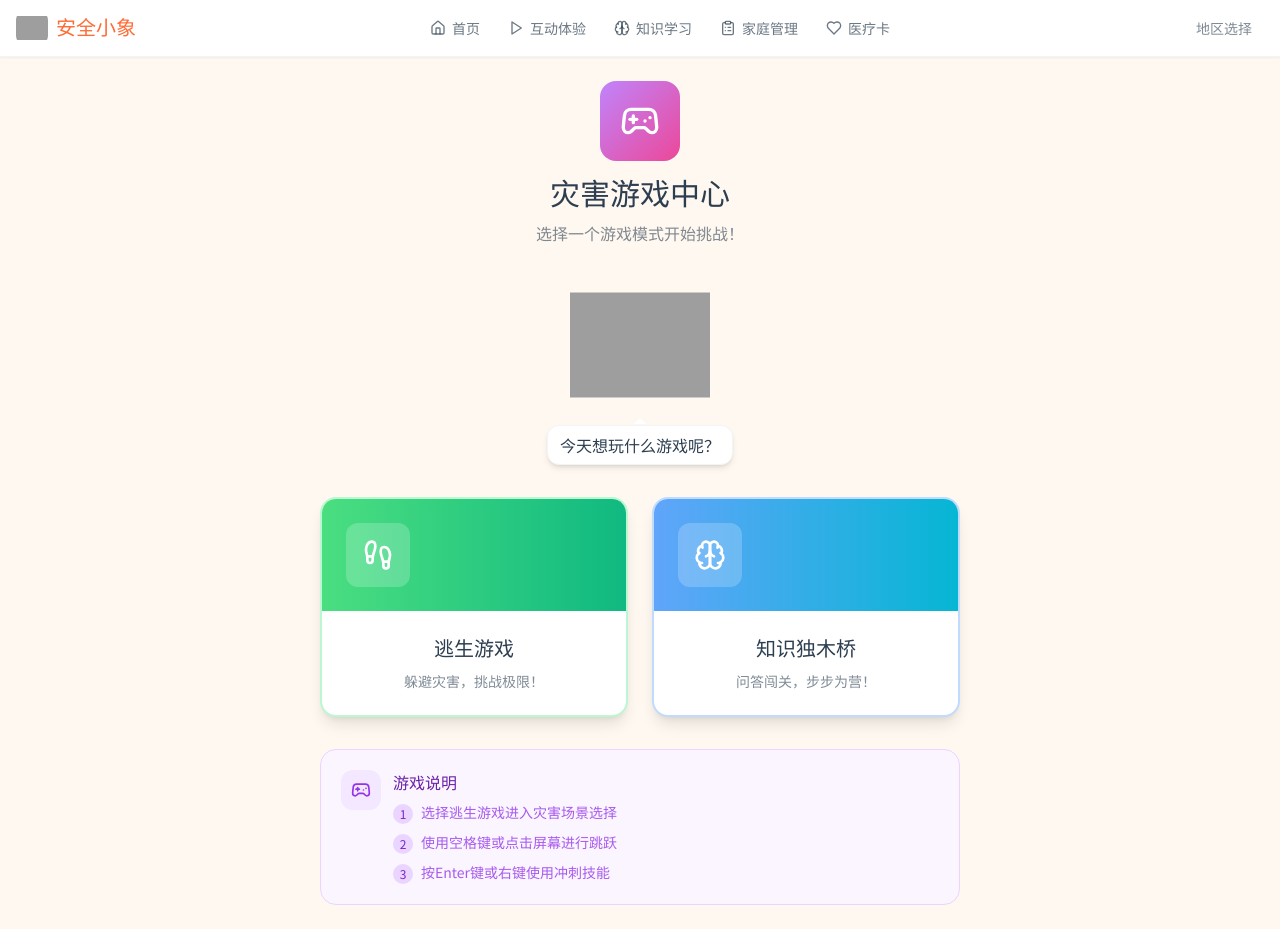
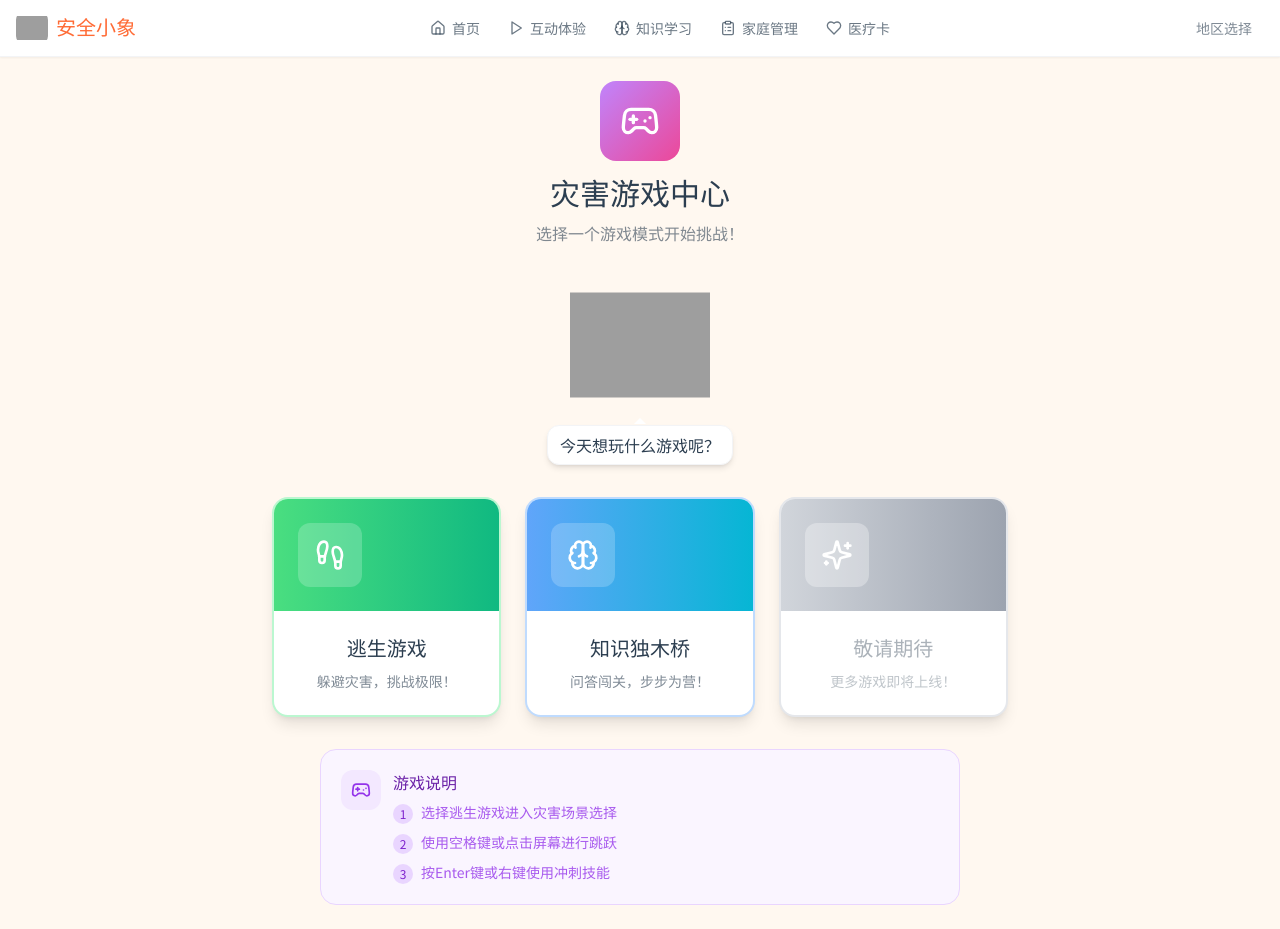
Before and after one commit to chevion/whitelist-competition-bei3, a React (Vite) app: page /#/games in a window 1280 px wide. Built offline with nearby package versions, Linux system fonts and the light colour scheme; grey boxes are pictures that could not be loaded; a web font is replaced by a local one.

Commit message:
feat(games page): add coming soon game card and adjust layout
update grid columns from 2 to 3 on games list pages, add a new disabled coming soon game card with sparkles icon on both GameMain and GamesAndEscape pages

```diff
--- a/src/pages/GamesAndEscape.tsx
+++ b/src/pages/GamesAndEscape.tsx
@@ -1,6 +1,6 @@
 import { Link } from 'react-router-dom';
 import { motion } from 'framer-motion';
-import { Gamepad2, Footprints, Play } from 'lucide-react';
+import { Gamepad2, Footprints, Play, Sparkles } from 'lucide-react';
 import ElephantMascot from '@/components/ElephantMascot';
 
 export default function GamesAndEscape() {
@@ -22,7 +22,7 @@ export default function GamesAndEscape() {
         <ElephantMascot mood="excited" size="lg" message="选择一个开始挑战吧！" />
       </div>
 
-      <div className="grid grid-cols-1 sm:grid-cols-2 gap-6 max-w-2xl mx-auto w-full px-4">
+      <div className="grid grid-cols-1 sm:grid-cols-3 gap-6 max-w-3xl mx-auto w-full px-4">
         <motion.div
           initial={{ opacity: 0, scale: 0.9 }}
           animate={{ opacity: 1, scale: 1 }}
@@ -100,6 +100,37 @@ export default function GamesAndEscape() {
             </div>
           </Link>
         </motion.div>
+
+        <motion.div
+          initial={{ opacity: 0, scale: 0.9 }}
+          animate={{ opacity: 1, scale: 1 }}
+          transition={{ delay: 0.3 }}
+          whileHover={{ scale: 1.02, y: -4 }}
+        >
+          <div className="bg-white rounded-2xl shadow-lg border-2 border-gray-200 overflow-hidden h-full cursor-not-allowed">
+            <div className="bg-gradient-to-r from-gray-300 to-gray-400 p-6">
+              <div className="w-16 h-16 bg-white/30 rounded-xl flex items-center justify-center">
+                <Sparkles size={32} className="text-white" />
+              </div>
+            </div>
+            <div className="p-6">
+              <h3 className="font-title text-xl text-dark-text/40 mb-2">
+                敬请期待
+              </h3>
+              <p className="text-sm text-dark-text/30 mb-4">
+                更多互动体验即将上线，敬请期待！
+              </p>
+              <div className="flex flex-wrap gap-1.5">
+                <span className="text-xs px-2 py-1 rounded-lg bg-gray-100 text-gray-400">
+                  即将推出
+                </span>
+                <span className="text-xs px-2 py-1 rounded-lg bg-gray-100 text-gray-400">
+                  敬请关注
+                </span>
+              </div>
+            </div>
+          </div>
+        </motion.div>
       </div>
 
       <motion.div
--- a/src/pages/games/GameMain.tsx
+++ b/src/pages/games/GameMain.tsx
@@ -1,6 +1,6 @@
 import { Link } from 'react-router-dom';
 import { motion } from 'framer-motion';
-import { Gamepad2, Footprints, Brain } from 'lucide-react';
+import { Gamepad2, Footprints, Brain, Sparkles } from 'lucide-react';
 import ElephantMascot from '@/components/ElephantMascot';
 
 export default function GameMain() {
@@ -22,7 +22,7 @@ export default function GameMain() {
         <ElephantMascot mood="excited" size="lg" message="今天想玩什么游戏呢？" />
       </div>
 
-      <div className="grid grid-cols-1 sm:grid-cols-2 gap-6 max-w-2xl mx-auto w-full px-4">
+      <div className="grid grid-cols-1 sm:grid-cols-3 gap-6 max-w-3xl mx-auto w-full px-4">
         <motion.div
           initial={{ opacity: 0, scale: 0.9 }}
           animate={{ opacity: 1, scale: 1 }}
@@ -78,6 +78,29 @@ export default function GameMain() {
             </div>
           </Link>
         </motion.div>
+
+        <motion.div
+          initial={{ opacity: 0, scale: 0.9 }}
+          animate={{ opacity: 1, scale: 1 }}
+          transition={{ delay: 0.3 }}
+          whileHover={{ scale: 1.02, y: -4 }}
+        >
+          <div className="bg-white rounded-2xl shadow-lg border-2 border-gray-200 overflow-hidden h-full cursor-not-allowed">
+            <div className="bg-gradient-to-r from-gray-300 to-gray-400 p-6">
+              <div className="w-16 h-16 bg-white/30 rounded-xl flex items-center justify-center">
+                <Sparkles size={32} className="text-white" />
+              </div>
+            </div>
+            <div className="p-6 text-center">
+              <h3 className="font-title text-xl text-dark-text/40 mb-2">
+                敬请期待
+              </h3>
+              <p className="text-sm text-dark-text/30">
+                更多游戏即将上线！
+              </p>
+            </div>
+          </div>
+        </motion.div>
       </div>
 
       <motion.div
```
